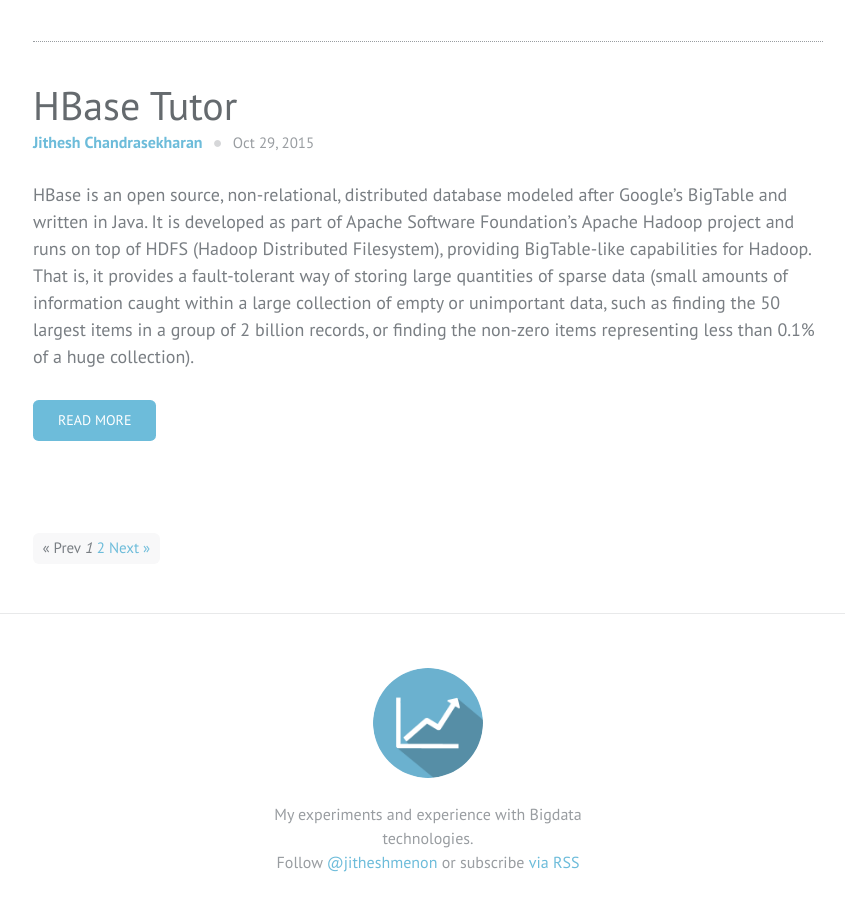
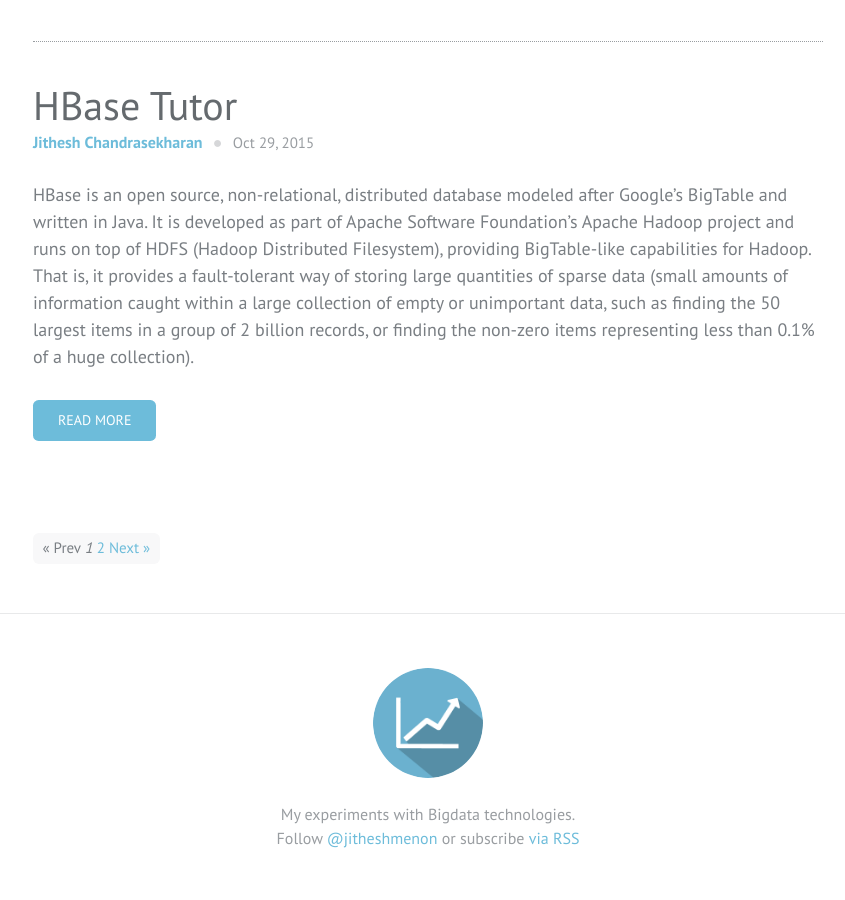
Before and after one commit to gitjit/gitjit.github.io, a Jekyll site: the page built from index.html, in a window 1280 px wide and 900 px high, scrolled down 895 px. Shown: the whole window, without its empty margins (212-1057 px from the left). Built offline with Jekyll 4.4.1, drawn with Linux system fonts in a browser that asks for light colours; the list of posts is cut into pages by our own code; after the commit the page ends 1771 px from its top, so only the background shows below that.

Commit message:
edited the description

```diff
--- a/_config.yml
+++ b/_config.yml
@@ -1,7 +1,7 @@
 # Site settings
 title: GitJit - A Bigdata technology journal.
 email: jitheshc@gmail.com
-description: My experiments and experience with Bigdata technologies.
+description: My experiments with Bigdata technologies.
 url: "http://gitjit.com" # the base hostname & protocol for your site
 twitter_username: jitheshmenon
 github_username: gitjit
```
